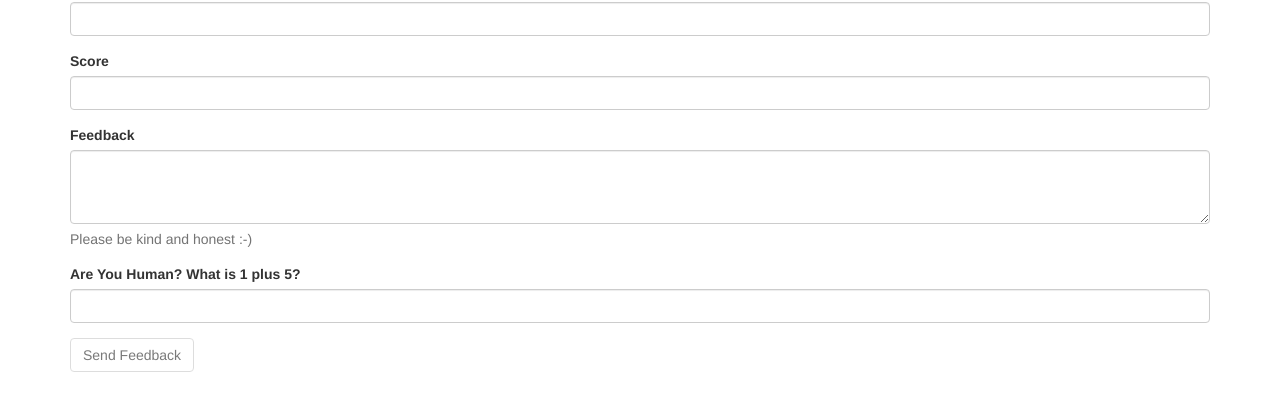
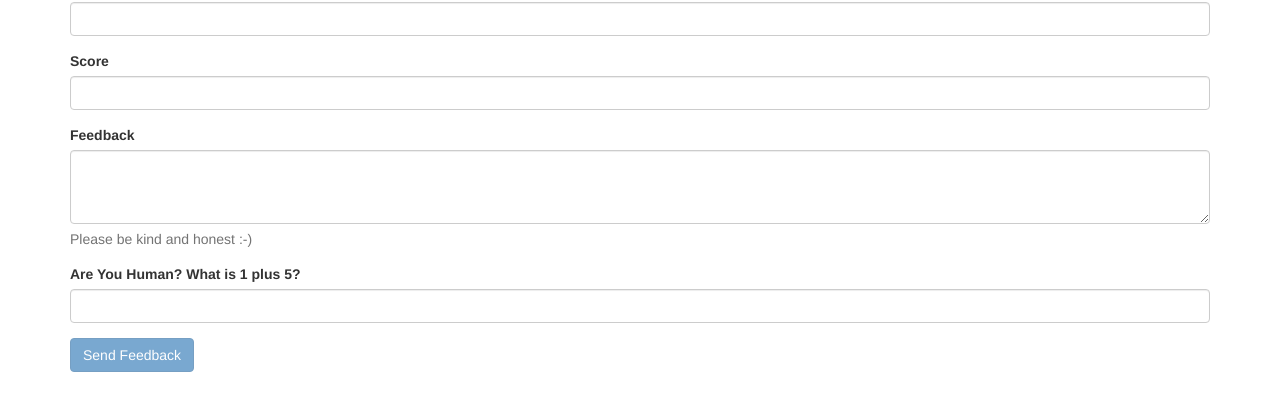
Before and after one commit to kentcdodds/ng-workshop, a website: page index.html in a window 1280 px wide. Shown: the part 93-504 px from the top of the page. Drawn offline with nearby package versions, Linux system fonts and the light colour scheme.

Commit message:
Changing the button to be primary

```diff
--- a/index.html
+++ b/index.html
@@ -39,7 +39,11 @@
       <p class="help-block">Please be kind and honest :-)</p>
     </div>
     <check-human is-human="client.isHuman"></check-human>
-    <button ng-disabled="!client.isHuman" type="submit" class="btn btn-default">Send Feedback</button>
+    <button ng-disabled="!client.isHuman"
+            type="submit"
+            class="btn btn-primary">
+      Send Feedback
+    </button>
   </form>
 
 </div>
```
